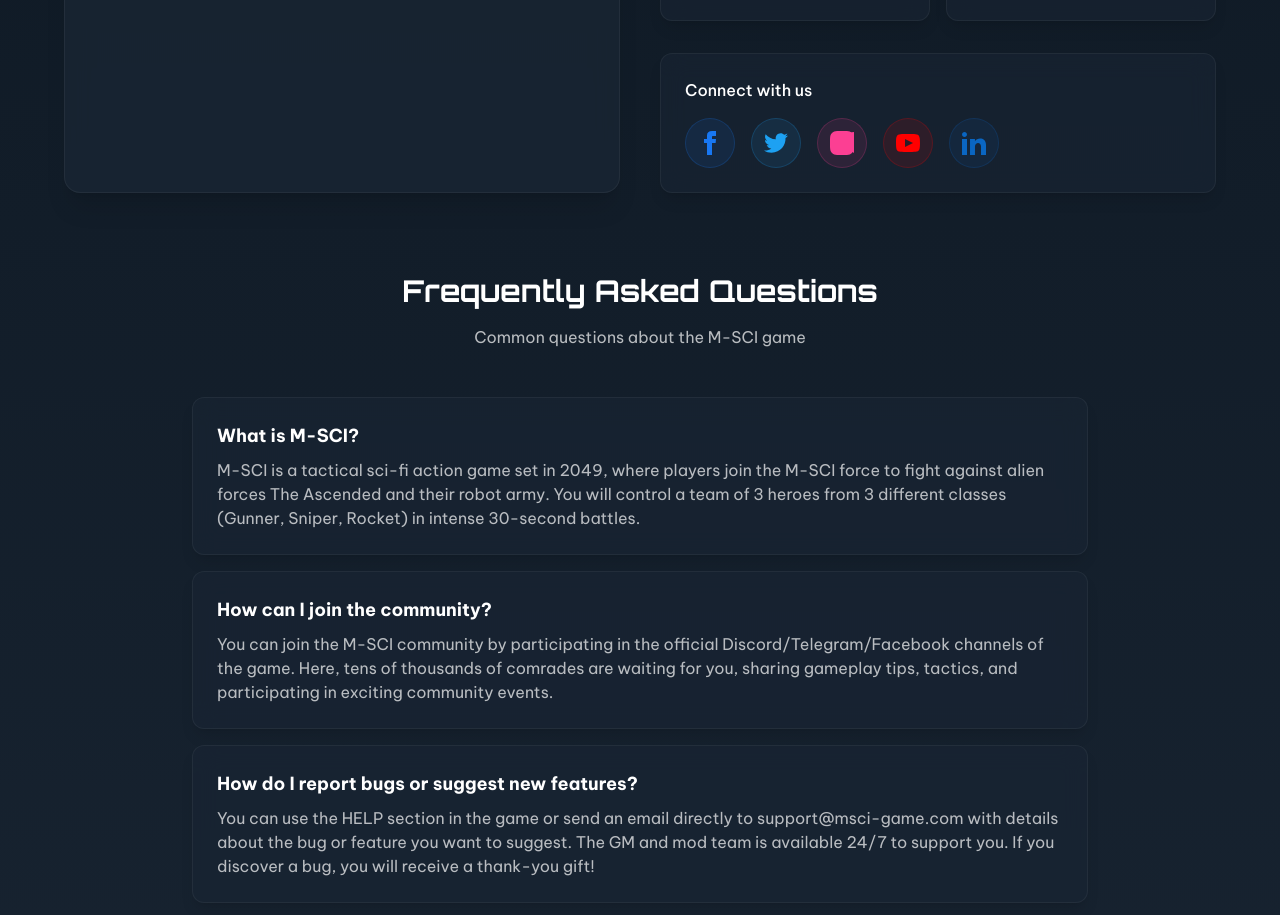
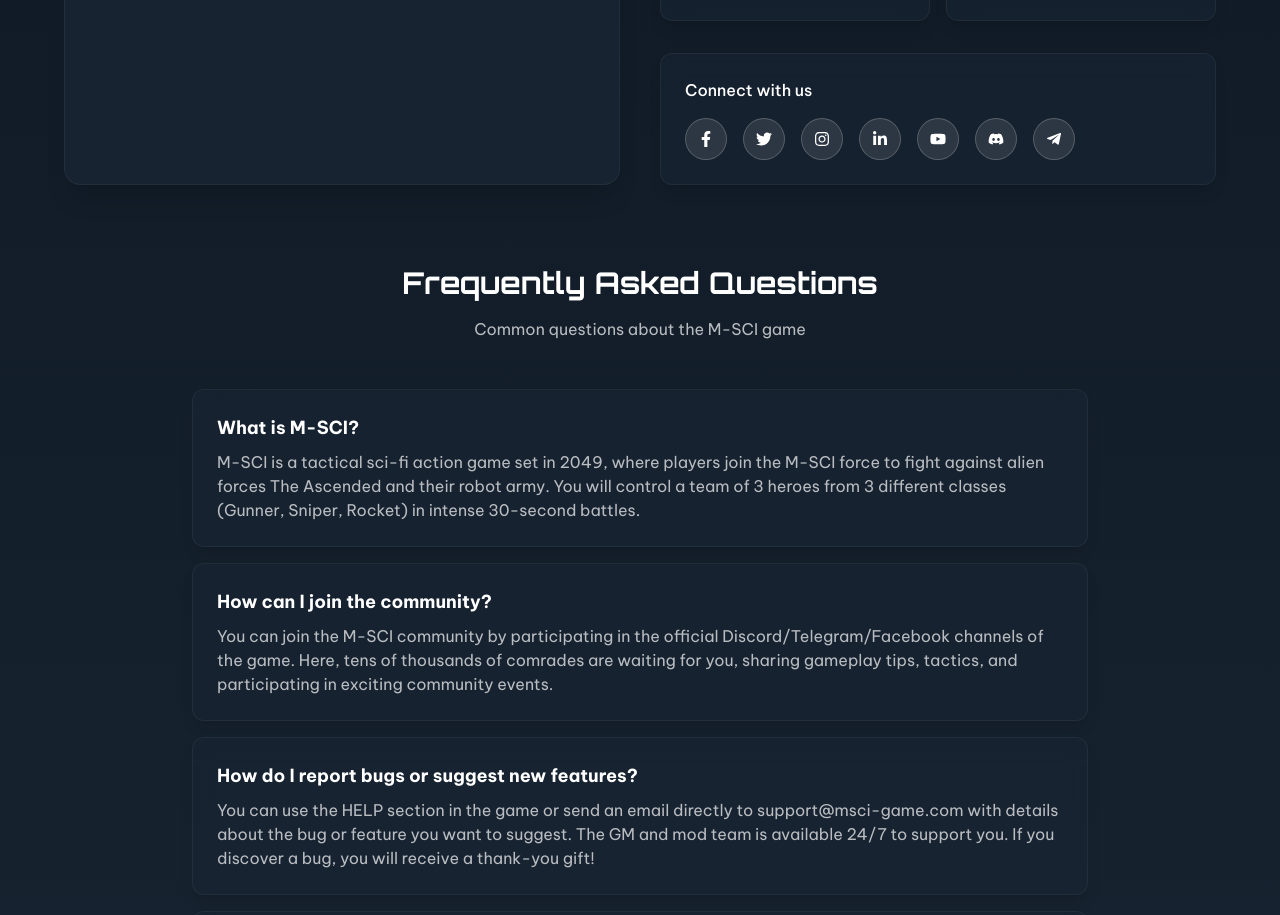
Before and after one commit to lipxjh1/msci, a Next.js app: page /contact in a window 1280 px wide. Shown: the part 1083-1998 px from the top of the page. Built offline with nearby package versions, Linux system fonts and the light colour scheme; no server answers.

Commit message:
v5.8 đã thay hết link mạng xã hội bằng txt

```diff
--- a/src/app/contact/page.tsx
+++ b/src/app/contact/page.tsx
@@ -5,6 +5,7 @@
 import Link from "next/link";
 import { useState, ChangeEvent, FormEvent } from "react";
 import { motion, AnimatePresence } from "framer-motion";
+import { useSocialLinks, getSocialIconColor } from "@/context/SocialLinksContext";
 
 export default function ContactPage() {
   const [showMessagePopup, setShowMessagePopup] = useState(false);
@@ -16,6 +17,7 @@
     message: "",
     subscribeEmail: "",
   });
+  const { socialLinks, loading } = useSocialLinks();
 
   const handleInputChange = (e: ChangeEvent<HTMLInputElement | HTMLTextAreaElement>) => {
     const { id, value } = e.target;
@@ -475,71 +477,20 @@
                   Connect with us
                 </h3>
                 <div className="flex items-center space-x-4">
-                  <Link
-                    href="#"
-                    className="p-3 rounded-full bg-[#1877F2]/10 border border-[#1877F2]/20 text-[#1877F2] hover:bg-[#1877F2]/20 transition-colors"
-                  >
-                    <svg
-                      xmlns="http://www.w3.org/2000/svg"
-                      className="h-6 w-6"
-                      fill="currentColor"
-                      viewBox="0 0 24 24"
+                  {socialLinks.map((social, index) => (
+                    <Link
+                      key={index}
+                      href={social.href}
+                      target="_blank"
+                      rel="noopener noreferrer"
+                      className="p-3 rounded-full bg-white/10 border border-white/20 text-white hover:bg-white/20 transition-colors"
+                      title={social.name}
                     >
-                      <path d="M9 8h-3v4h3v12h5v-12h3.642l.358-4h-4v-1.667c0-.955.192-1.333 1.115-1.333h2.885v-5h-3.808c-3.596 0-5.192 1.583-5.192 4.615v3.385z" />
-                    </svg>
-                  </Link>
-                  <Link
-                    href="#"
-                    className="p-3 rounded-full bg-[#1DA1F2]/10 border border-[#1DA1F2]/20 text-[#1DA1F2] hover:bg-[#1DA1F2]/20 transition-colors"
-                  >
-                    <svg
-                      xmlns="http://www.w3.org/2000/svg"
-                      className="h-6 w-6"
-                      fill="currentColor"
-                      viewBox="0 0 24 24"
-                    >
-                      <path d="M24 4.557c-.883.392-1.832.656-2.828.775 1.017-.609 1.798-1.574 2.165-2.724-.951.564-2.005.974-3.127 1.195-.897-.957-2.178-1.555-3.594-1.555-3.179 0-5.515 2.966-4.797 6.045-4.091-.205-7.719-2.165-10.148-5.144-1.29 2.213-.669 5.108 1.523 6.574-.806-.026-1.566-.247-2.229-.616-.054 2.281 1.581 4.415 3.949 4.89-.693.188-1.452.232-2.224.084.626 1.956 2.444 3.379 4.6 3.419-2.07 1.623-4.678 2.348-7.29 2.04 2.179 1.397 4.768 2.212 7.548 2.212 9.142 0 14.307-7.721 13.995-14.646.962-.695 1.797-1.562 2.457-2.549z" />
-                    </svg>
-                  </Link>
-                  <Link
-                    href="#"
-                    className="p-3 rounded-full bg-[#FC3F93]/10 border border-[#FC3F93]/20 text-[#FC3F93] hover:bg-[#FC3F93]/20 transition-colors"
-                  >
-                    <svg
-                      xmlns="http://www.w3.org/2000/svg"
-                      className="h-6 w-6"
-                      fill="currentColor"
-                      viewBox="0 0 24 24"
-                    >
-                      <path d="M12 2.163c3.204 0 3.584.012 4.85.07 3.252.148 4.771 1.691 4.919 4.919.058 1.265.069 1.645.069 4.849 0 3.259.014 3.668.072 4.948.2 4.358 2.618 6.78 6.98 6.98 1.281.058 1.689.072 4.948.072 3.259 0 3.668-.014 4.948-.072 4.354-.2 6.782-2.618 6.979-6.98.059-1.28.073-1.689.073-4.948 0-3.259-.014-3.667-.072-4.947-.196-4.354-2.617-6.78-6.979-6.98-1.281-.059-1.69-.073-4.949-.073zm0-2.163c-3.259 0-3.667.014-4.947.072-4.358.2-6.78 2.618-6.98 6.98-.059 1.281-.073 1.689-.073 4.948 0 3.259.014 3.668.072 4.948.2 4.358 2.618 6.78 6.98 6.98 1.281.058 1.689.072 4.948.072 3.259 0 3.668-.014 4.948-.072 4.354-.2 6.782-2.618 6.979-6.98.059-1.28.073-1.689.073-4.948 0-3.259-.014-3.667-.072-4.947-.196-4.354-2.617-6.78-6.979-6.98-1.281-.059-1.69-.073-4.949-.073zm0 5.838c-3.403 0-6.162 2.759-6.162 6.162s2.759 6.163 6.162 6.163 6.162-2.759 6.162-6.163c0-3.403-2.759-6.162-6.162-6.162zm0 10.162c-2.209 0-4-1.79-4-4 0-2.209 1.791-4 4-4s4 1.791 4 4c0 2.21-1.791 4-4 4zm6.406-11.845c-.796 0-1.441.645-1.441 1.44s.645 1.44 1.441 1.44c.795 0 1.439-.645 1.439-1.44s-.644-1.44-1.439-1.44z" />
-                    </svg>
-                  </Link>
-                  <Link
-                    href="#"
-                    className="p-3 rounded-full bg-[#FF0000]/10 border border-[#FF0000]/20 text-[#FF0000] hover:bg-[#FF0000]/20 transition-colors"
-                  >
-                    <svg
-                      xmlns="http://www.w3.org/2000/svg"
-                      className="h-6 w-6"
-                      fill="currentColor"
-                      viewBox="0 0 24 24"
-                    >
-                      <path d="M19.615 3.184c-3.604-.246-11.631-.245-15.23 0-3.897.266-4.356 2.62-4.385 8.816.029 6.185.484 8.549 4.385 8.816 3.6.245 11.626.246 15.23 0 3.897-.266 4.356-2.62 4.385-8.816-.029-6.185-.484-8.549-4.385-8.816zm-10.615 12.816v-8l8 3.993-8 4.007z" />
-                    </svg>
-                  </Link>
-                  <Link
-                    href="#"
-                    className="p-3 rounded-full bg-[#0A66C2]/10 border border-[#0A66C2]/20 text-[#0A66C2] hover:bg-[#0A66C2]/20 transition-colors"
-                  >
-                    <svg
-                      xmlns="http://www.w3.org/2000/svg"
-                      className="h-6 w-6"
-                      fill="currentColor"
-                      viewBox="0 0 24 24"
-                    >
-                      <path d="M4.98 3.5c0 1.381-1.11 2.5-2.48 2.5s-2.48-1.119-2.48-2.5c0-1.38 1.11-2.5 2.48-2.5s2.48 1.12 2.48 2.5zm.02 4.5h-5v16h5v-16zm7.982 0h-4.968v16h4.969v-8.399c0-4.67 6.029-5.052 6.029 0v8.399h4.988v-10.131c0-7.88-8.922-7.593-11.018-3.714v-2.155z" />
-                    </svg>
-                  </Link>
+                      <span className="h-6 w-6">
+                        {social.icon}
+                      </span>
+                    </Link>
+                  ))}
                 </div>
               </div>
             </div>
--- a/src/app/heroes/page.tsx
+++ b/src/app/heroes/page.tsx
@@ -9,6 +9,7 @@
 import { FaFacebookF, FaTwitter, FaYoutube, FaDiscord, FaTelegram } from 'react-icons/fa';
 import { useDeepSeekChat } from '@/modules/box-akane';
 import { Message } from '@/modules/box-akane/types';
+import { useSocialLinks, getSocialIconColor } from '@/context/SocialLinksContext';
 
 // Create CustomChatInterface component to customize the chat interface
 function CustomChatInterface({
@@ -245,6 +246,9 @@
   const [selectedRole, setSelectedRole] = useState<number | null>(null);
   const [loading, setLoading] = useState(true);
   const [error, setError] = useState<string | null>(null);
+
+  // Sử dụng SocialLinksContext để lấy dữ liệu mạng xã hội
+  const { socialLinks, loading: loadingSocial } = useSocialLinks();
 
   // Get role list
   useEffect(() => {
@@ -619,21 +623,20 @@
               <div className="mt-8">
                 <h3 className="text-gray-300 uppercase text-sm tracking-widest mb-4">FOLLOW US</h3>
                 <div className="flex justify-center space-x-6">
-                  <a href="#" className="text-white hover:text-[#FF7D00] transition-colors">
-                    <FaFacebookF className="h-6 w-6" />
-                  </a>
-                  <a href="#" className="text-white hover:text-[#FF7D00] transition-colors">
-                    <FaTwitter className="h-6 w-6" />
-                  </a>
-                  <a href="#" className="text-white hover:text-[#FF7D00] transition-colors">
-                    <FaYoutube className="h-6 w-6" />
-                  </a>
-                  <a href="#" className="text-white hover:text-[#FF7D00] transition-colors">
-                    <FaDiscord className="h-6 w-6" />
-                  </a>
-                  <a href="#" className="text-white hover:text-[#FF7D00] transition-colors">
-                    <FaTelegram className="h-6 w-6" />
-                  </a>
+                  {socialLinks.map((social, index) => (
+                    <a
+                      key={index}
+                      href={social.href}
+                      target="_blank"
+                      rel="noopener noreferrer"
+                      className={`text-white hover:text-[#FF7D00] transition-colors ${getSocialIconColor(social.name)}`}
+                      title={social.name}
+                    >
+                      <span className="text-xl">
+                        {social.icon || social.name.charAt(0)}
+                      </span>
+                    </a>
+                  ))}
                 </div>
               </div>
             </div>
--- a/src/app/support/page.tsx
+++ b/src/app/support/page.tsx
@@ -7,6 +7,7 @@
 import ThanhDieuHuongResponsive from '@/thanh_phan/thanh_dieu_huong_responsive';
 import { useDeepSeekChat } from '@/modules/box-akane';
 import { motion, AnimatePresence } from 'framer-motion';
+import { useSocialLinks, getSocialIconColor } from '@/context/SocialLinksContext';
 
 // CSS cho animation pulse-slow
 const pulseAnimation = `
@@ -262,6 +263,7 @@
   const [activeTab, setActiveTab] = useState('gioi-thieu');
   const [showFaqSection, setShowFaqSection] = useState(false);
   const faqRef = useRef<HTMLDivElement>(null);
+  const { socialLinks, loading } = useSocialLinks();
 
   const scrollToFaq = (sectionId: string) => {
     setActiveTab(sectionId);
@@ -1092,21 +1094,20 @@
               <div className="mt-8">
                 <h3 className="text-white uppercase text-sm tracking-widest mb-4">FOLLOW US</h3>
                 <div className="flex justify-center space-x-6">
-                  <a href="#" className="text-white hover:text-[#7289DA] transition-colors">
-                    <FaFacebookF className="h-6 w-6" />
-                  </a>
-                  <a href="#" className="text-white hover:text-[#7289DA] transition-colors">
-                    <FaTwitter className="h-6 w-6" />
-                  </a>
-                  <a href="#" className="text-white hover:text-[#7289DA] transition-colors">
-                    <FaYoutube className="h-6 w-6" />
-                  </a>
-                  <a href="#" className="text-white hover:text-[#7289DA] transition-colors">
-                    <FaDiscord className="h-6 w-6" />
-                  </a>
-                  <a href="#" className="text-white hover:text-[#7289DA] transition-colors">
-                    <FaTelegram className="h-6 w-6" />
-                  </a>
+                  {socialLinks.map((social, index) => (
+                    <a
+                      key={index}
+                      href={social.href}
+                      target="_blank"
+                      rel="noopener noreferrer"
+                      className="text-white hover:text-[#7289DA] transition-colors"
+                      title={social.name}
+                    >
+                      <span className="h-6 w-6">
+                        {social.icon}
+                      </span>
+                    </a>
+                  ))}
                 </div>
               </div>
             </div>
--- a/src/thanh_phan/JoinUsFooter.tsx
+++ b/src/thanh_phan/JoinUsFooter.tsx
@@ -2,9 +2,11 @@
 
 import Image from 'next/image';
 import Link from 'next/link';
-import { FaFacebookF, FaTwitter, FaYoutube, FaDiscord, FaTelegram } from 'react-icons/fa';
+import { useSocialLinks, getSocialIconColor } from '@/context/SocialLinksContext';
 
 export default function JoinUsFooter() {
+  const { socialLinks, loading } = useSocialLinks();
+
   return (
     <div className="relative w-full overflow-hidden">
       {/* Battlefield Image Background */}
@@ -34,21 +36,20 @@
             <div className="mt-8">
               <h3 className="text-gray-300 uppercase text-sm tracking-widest mb-4">FOLLOW US</h3>
               <div className="flex justify-center space-x-6">
-                <a href="#" className="text-white hover:text-[#FF7D00] transition-colors">
-                  <FaFacebookF className="h-6 w-6" />
-                </a>
-                <a href="#" className="text-white hover:text-[#FF7D00] transition-colors">
-                  <FaTwitter className="h-6 w-6" />
-                </a>
-                <a href="#" className="text-white hover:text-[#FF7D00] transition-colors">
-                  <FaYoutube className="h-6 w-6" />
-                </a>
-                <a href="#" className="text-white hover:text-[#FF7D00] transition-colors">
-                  <FaDiscord className="h-6 w-6" />
-                </a>
-                <a href="#" className="text-white hover:text-[#FF7D00] transition-colors">
-                  <FaTelegram className="h-6 w-6" />
-                </a>
+                {socialLinks.map((social, index) => (
+                  <a
+                    key={index}
+                    href={social.href}
+                    target="_blank"
+                    rel="noopener noreferrer"
+                    className={`text-white hover:text-[#FF7D00] transition-colors ${getSocialIconColor(social.name)}`}
+                    title={social.name}
+                  >
+                    <span className="text-2xl">
+                      {social.icon || social.name.charAt(0)}
+                    </span>
+                  </a>
+                ))}
               </div>
             </div>
           </div>
--- a/src/thanh_phan/partners/partners_footer.tsx
+++ b/src/thanh_phan/partners/partners_footer.tsx
@@ -2,9 +2,11 @@
 
 import Image from 'next/image';
 import Link from 'next/link';
-import { FaFacebookF, FaTwitter, FaYoutube, FaDiscord, FaTelegram } from 'react-icons/fa';
+import { useSocialLinks, getSocialIconColor } from '@/context/SocialLinksContext';
 
 export default function PartnersFooter() {
+  const { socialLinks, loading } = useSocialLinks();
+
   return (
     <div className="relative w-full overflow-hidden">
       {/* Background Image */}
@@ -35,21 +37,20 @@
             <div className="mt-8">
               <h3 className="text-gray-300 uppercase text-sm tracking-widest mb-4">FOLLOW US</h3>
               <div className="flex justify-center space-x-6">
-                <a href="#" className="text-white hover:text-[#FF7D00] transition-colors">
-                  <FaFacebookF className="h-6 w-6" />
-                </a>
-                <a href="#" className="text-white hover:text-[#FF7D00] transition-colors">
-                  <FaTwitter className="h-6 w-6" />
-                </a>
-                <a href="#" className="text-white hover:text-[#FF7D00] transition-colors">
-                  <FaYoutube className="h-6 w-6" />
-                </a>
-                <a href="#" className="text-white hover:text-[#FF7D00] transition-colors">
-                  <FaDiscord className="h-6 w-6" />
-                </a>
-                <a href="#" className="text-white hover:text-[#FF7D00] transition-colors">
-                  <FaTelegram className="h-6 w-6" />
-                </a>
+                {socialLinks.map((social, index) => (
+                  <a
+                    key={index}
+                    href={social.href}
+                    target="_blank"
+                    rel="noopener noreferrer"
+                    className={`text-white hover:text-[#FF7D00] transition-colors ${getSocialIconColor(social.name)}`}
+                    title={social.name}
+                  >
+                    <span className="text-2xl">
+                      {social.icon || social.name.charAt(0)}
+                    </span>
+                  </a>
+                ))}
               </div>
             </div>
           </div>
```
Also changed, not shown: src/app/home/components/CTASection.tsx (+1 -20 lines).
